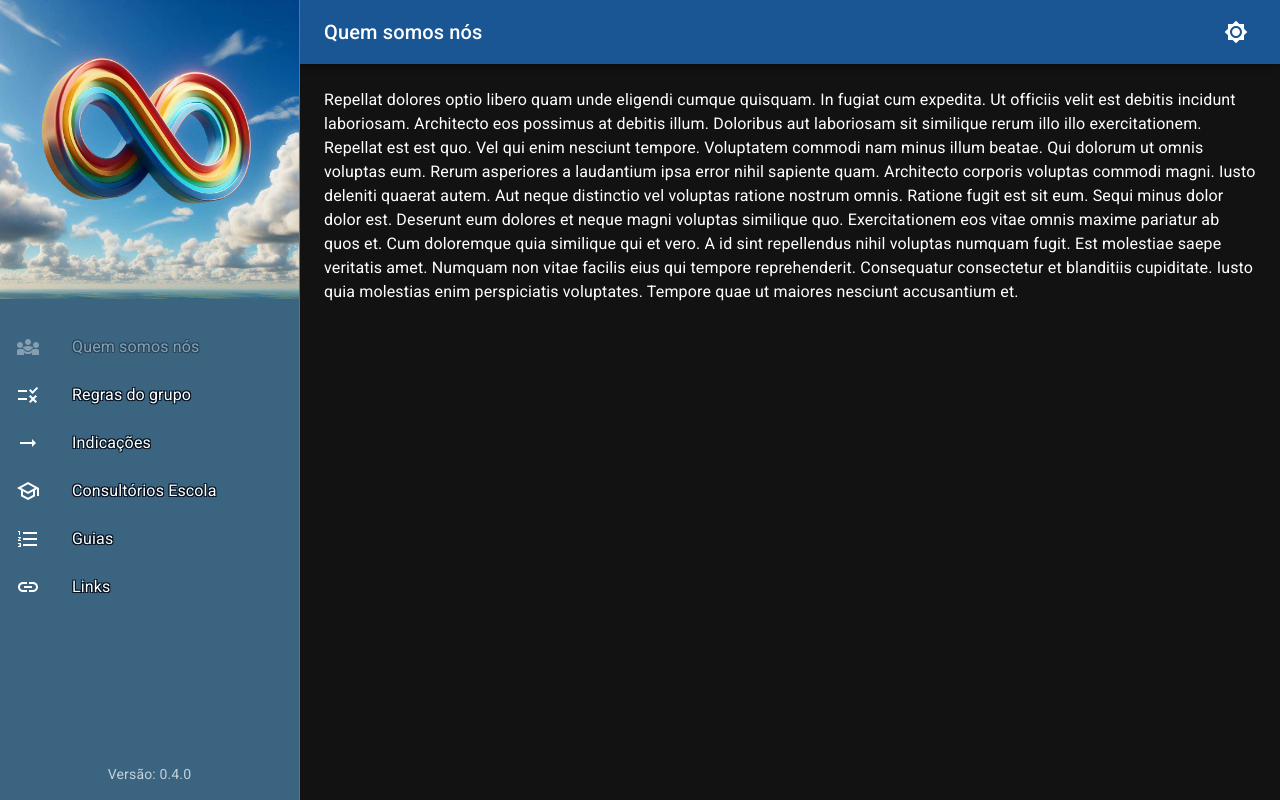
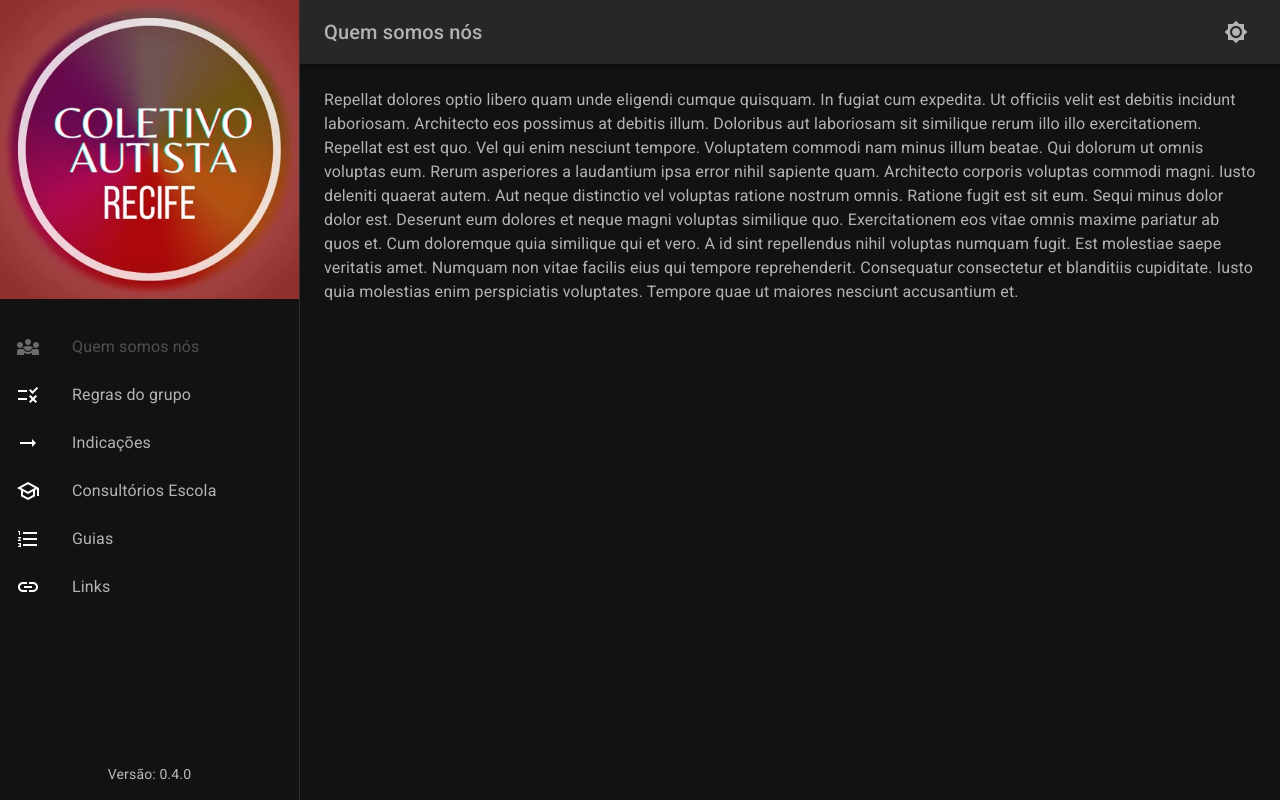
Before and after one commit to iagows/coletivo_autista_recife, a React (Vite) app: page /coletivo_autista_recife/quem_somos in a window 1280 px wide. Built offline with nearby package versions, Linux system fonts and the light colour scheme.

Commit message:
feat: layout

```diff
--- a/package.json
+++ b/package.json
@@ -51,7 +51,7 @@
 		"gh-pages": "^6.3.0",
 		"globals": "^15.15.0",
 		"typescript": "~5.7.3",
-		"vite": "^6.2.2",
-		"vite-plugin-pwa": "^0.21.1"
+		"vite": "^6.2.3",
+		"vite-plugin-pwa": "^0.21.2"
 	}
 }
--- a/pwa-assets.config.ts
+++ b/pwa-assets.config.ts
@@ -16,5 +16,5 @@ export default defineConfig({
 		},
 		['iPad Air 9.7"'],
 	),
-	images: ["public/lemniscate.jpg"],
+	images: ["public/coletivo.jpg"],
 });
--- a/src/components/AppDrawer/index.tsx
+++ b/src/components/AppDrawer/index.tsx
@@ -11,7 +11,7 @@ import {
 } from "@mui/material";
 import { useEffect } from "react";
 import { Link, useLocation } from "react-router-dom";
-import lemniscata from "../../assets/lemniscate.jpg";
+import coletivo from "../../assets/coletivo.jpg";
 import useUtils from "../../hooks/useUtils";
 import type RouteNames from "../../navigation/RouteNames";
 import { getRouteAsList } from "../../navigation/RouteNames";
@@ -26,18 +26,7 @@ const drawer_css: SxProps = {
 		width: DRAWER_WIDTH,
 		boxSizing: "border-box",
 		flexDirection: "column",
-		backgroundColor: "#3b6480",
 	},
-};
-
-const textCss: SxProps = {
-	color: "white", // Texto branco
-	textShadow: `
-		-1px -1px 0 #04101d,
-		1px -1px 0 #04101d,
-		-1px 1px 0 #04101d,
-		1px 1px 0 #04101d
-	`, // Contorno forte
 };
 
 const versionCss: SxProps = {
@@ -49,7 +38,7 @@ const versionCss: SxProps = {
 const imageCss: SxProps = {
 	width: DRAWER_WIDTH - 1,
 	height: DRAWER_WIDTH - 1,
-	backgroundImage: `url(${lemniscata})`,
+	backgroundImage: `url(${coletivo})`,
 	backgroundSize: "cover",
 	backgroundPosition: "center",
 };
@@ -96,7 +85,7 @@ const AppDrawer = () => {
 							<ListItemIcon>
 								<Icon />
 							</ListItemIcon>
-							<ListItemText primary={translate(title)} sx={textCss} />
+							<ListItemText primary={translate(title)} />
 						</ListItemButton>
 					</ListItem>
 				))}
--- a/src/components/AppTopbar/index.tsx
+++ b/src/components/AppTopbar/index.tsx
@@ -15,7 +15,6 @@ import { DRAWER_WIDTH } from "../../util/constants";
 
 const titleCss: SxProps = { flexGrow: 1 };
 const barCss = (isMobile: boolean): SxProps => ({
-	backgroundColor: "#044589",
 	width: `calc(100% - ${isMobile ? 0 : DRAWER_WIDTH}px)`,
 	marginLeft: `${isMobile ? 0 : DRAWER_WIDTH}px`,
 });
--- a/src/pages/LinksPage/links.json
+++ b/src/pages/LinksPage/links.json
@@ -1,8 +1,8 @@
 [
 	{
 		"id": 1,
-		"titulo": "Aqui (teste)",
-		"url": "https://iagows.github.io/coletivo_autista_recife",
-		"texto": "Descrição"
+		"titulo": "Instagram",
+		"url": "https://www.instagram.com/coletivoautistarecife/",
+		"texto": "Siga o Coletivo Autista Recife no Instagram"
 	}
 ]
--- a/src/util/theme.ts
+++ b/src/util/theme.ts
@@ -1,20 +1,34 @@
-import { red } from "@mui/material/colors";
 import { createTheme } from "@mui/material/styles";
 
 const theme = (isDarkMode: boolean) =>
 	createTheme({
 		cssVariables: true,
-		palette: {
+		palette: isDarkMode
+			? {
+					mode: "dark",
 					primary: {
-				main: "#556cd6",
+						main: "#ff4646",
 					},
 					secondary: {
-				main: "#19857b",
+						main: "#4098f9",
 					},
-			error: {
-				main: red.A400,
+					text: {
+						primary: "#b3b3b3",
 					},
-			mode: isDarkMode ? "dark" : "light",
+				}
+			: {
+					mode: "light",
+					primary: {
+						main: "#810732",
+						contrastText: "#f8f9f4",
+					},
+					secondary: {
+						main: "#3f51b5",
+						contrastText: "#e5eaf1",
+					},
+					background: {
+						paper: "#f0f0f0",
+					},
 				},
 	});
 
```
Also changed, not shown: src/assets/coletivo.jpg (added), src/assets/lemniscate.jpg (deleted). Lines whose indentation alone changed are shown as unchanged.
